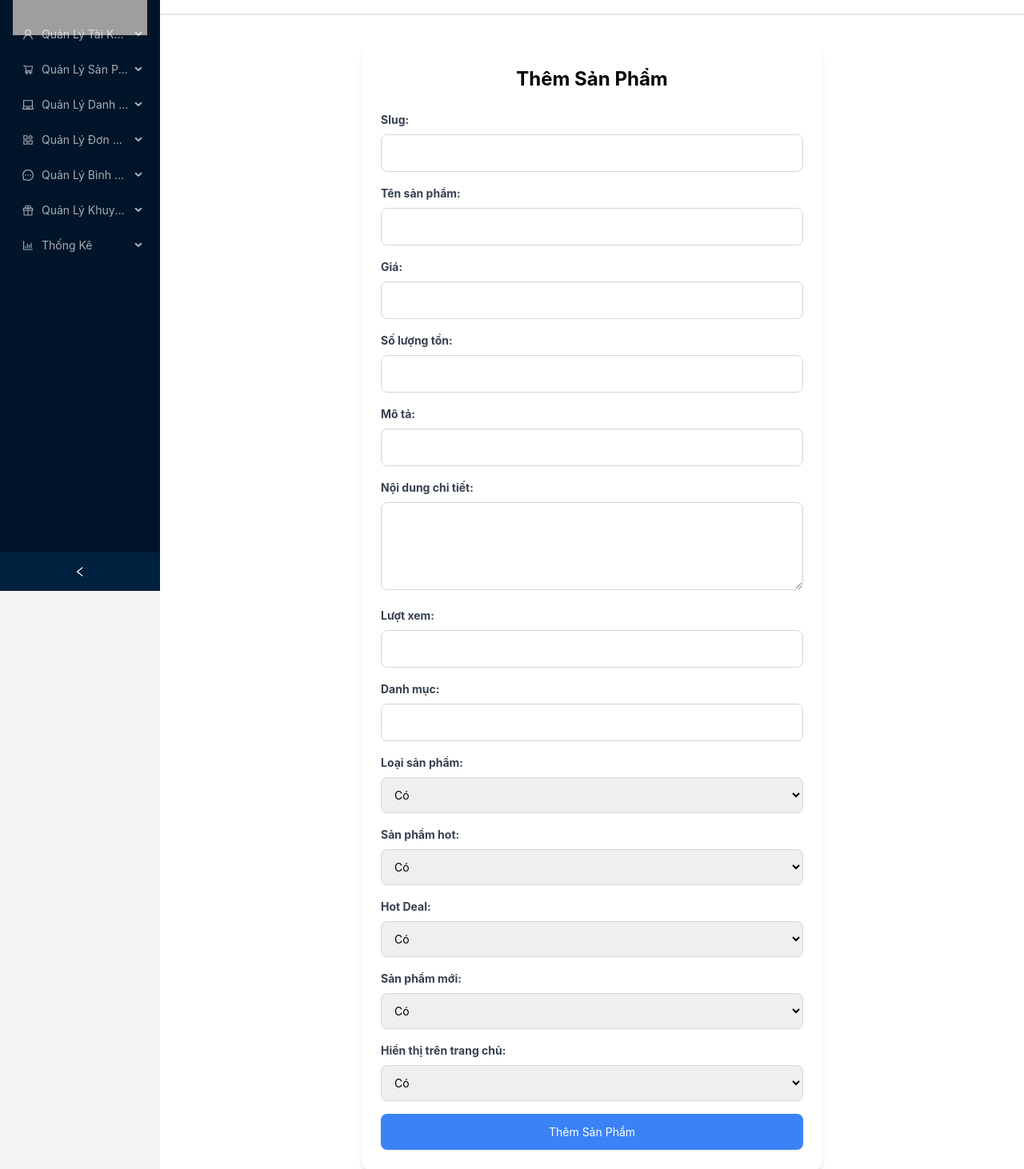
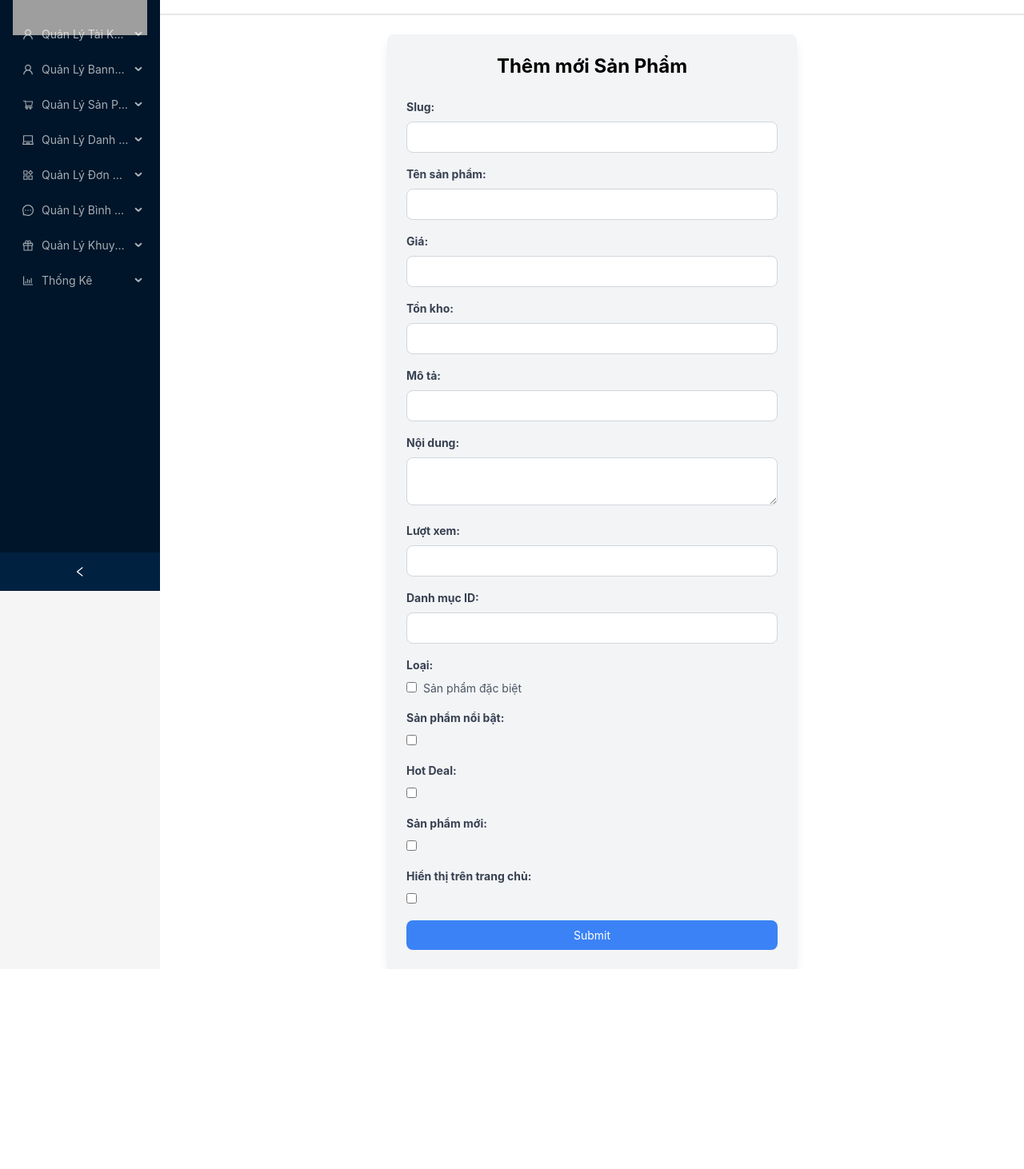
Before and after one commit to maiduong05082004/datn, a React (Vite) app in the folder fontend/beestyle/: page /admin/addProducts in a window 1280 px wide. Shown: the part 61-1523 px from the top of the page at 80% size. After the commit the page ends 1273 px from the top, so only its background shows below. Built offline with nearby package versions, Linux system fonts and the light colour scheme; grey boxes are pictures that could not be loaded.

Commit message:
Update form

```diff
--- a/fontend/beestyle/src/pages/(dashboard)/dashboard/categories/add.tsx
+++ b/fontend/beestyle/src/pages/(dashboard)/dashboard/categories/add.tsx
@@ -6,7 +6,7 @@ const AddCategories = (props: Props) => {
         <form action="/submit" method="POST" className="max-w-lg mx-auto p-6 bg-gray-100 rounded-lg shadow-lg">
             <h2 className="text-2xl font-bold mb-6 text-center">Thêm mới danh mục</h2>
             <div className="mb-4">
-                <label htmlFor="name" className="block text-gray-700 font-bold mb-2">Tên sản phẩm</label>
+                <label htmlFor="name" className="block text-gray-700 font-bold mb-2">Tên danh mục</label>
                 <input type="text" name="name" id="name" className="w-full p-2 border border-gray-300 rounded-lg focus:outline-none focus:ring-2 focus:ring-blue-500" maxLength={255} required />
             </div>
             <div className="mb-4">
@@ -18,7 +18,7 @@ const AddCategories = (props: Props) => {
                 <input type="number" name="status" id="status" className="w-full p-2 border border-gray-300 rounded-lg focus:outline-none focus:ring-2 focus:ring-blue-500" required />
             </div>
             <button type="submit" className="w-full bg-blue-500 text-white py-2 rounded-lg hover:bg-blue-600 transition duration-300">
-                Thêm sản phẩm
+                Submit
             </button>
         </form>
 
--- a/fontend/beestyle/src/pages/(dashboard)/dashboard/categories/update.tsx
+++ b/fontend/beestyle/src/pages/(dashboard)/dashboard/categories/update.tsx
@@ -6,7 +6,7 @@ const UpdateCategories = (props: Props) => {
         <form action="/submit" method="PUT" className="max-w-lg mx-auto p-6 bg-gray-100 rounded-lg shadow-lg">
             <h2 className="text-2xl font-bold mb-6 text-center">Update danh mục</h2>
             <div className="mb-4">
-                <label htmlFor="name" className="block text-gray-700 font-bold mb-2">Tên sản phẩm</label>
+                <label htmlFor="name" className="block text-gray-700 font-bold mb-2">Tên danh mục</label>
                 <input type="text" name="name" id="name" className="w-full p-2 border border-gray-300 rounded-lg focus:outline-none focus:ring-2 focus:ring-blue-500" maxLength={255} required />
             </div>
             <div className="mb-4">
@@ -18,7 +18,7 @@ const UpdateCategories = (props: Props) => {
                 <input type="number" name="status" id="status" className="w-full p-2 border border-gray-300 rounded-lg focus:outline-none focus:ring-2 focus:ring-blue-500" required />
             </div>
             <button type="submit" className="w-full bg-blue-500 text-white py-2 rounded-lg hover:bg-blue-600 transition duration-300">
-                Cập nhật sản phẩm
+            Submit
             </button>
         </form>
     )
--- a/fontend/beestyle/src/pages/(dashboard)/dashboard/products/add.tsx
+++ b/fontend/beestyle/src/pages/(dashboard)/dashboard/products/add.tsx
@@ -4,97 +4,85 @@ type Props = {}
 
 const Addproduct = (props: Props) => {
     return (
-        <div className="max-w-xl mx-auto mt-10 p-6 bg-white shadow-md rounded-lg">
-            <h2 className="text-2xl font-bold mb-6 text-center">Thêm Sản Phẩm</h2>
-            <form action="/submit-product" method="POST">
-                {/* Slug */}
+        <form action="/submit" method="POST" className="max-w-lg mx-auto p-6 bg-gray-100 rounded-lg shadow-lg mt-6">
+        <h2 className="text-2xl font-bold mb-6 text-center">Thêm mới Sản Phẩm</h2>
+
         <div className="mb-4">
             <label htmlFor="slug" className="block text-gray-700 font-bold mb-2">Slug:</label>
-                    <input type="text" name="slug" id="slug" className="w-full p-3 border border-gray-300 rounded-lg focus:outline-none focus:ring-2 focus:ring-blue-500" maxLength={255} required />
+            <input type="text" name="slug" id="slug" className="w-full p-2 border border-gray-300 rounded-lg focus:outline-none focus:ring-2 focus:ring-blue-500" maxLength={255} required />
         </div>
-                {/* Tên sản phẩm */}
+
         <div className="mb-4">
             <label htmlFor="name_product" className="block text-gray-700 font-bold mb-2">Tên sản phẩm:</label>
-                    <input type="text" name="name_product" id="name_product" className="w-full p-3 border border-gray-300 rounded-lg focus:outline-none focus:ring-2 focus:ring-blue-500" maxLength={255} required />
+            <input type="text" name="name_product" id="name_product" className="w-full p-2 border border-gray-300 rounded-lg focus:outline-none focus:ring-2 focus:ring-blue-500" maxLength={255} required />
         </div>
-                {/* Giá */}
+
         <div className="mb-4">
             <label htmlFor="price" className="block text-gray-700 font-bold mb-2">Giá:</label>
-                    <input type="number" step="0.01" name="price" id="price" className="w-full p-3 border border-gray-300 rounded-lg focus:outline-none focus:ring-2 focus:ring-blue-500" required />
+            <input type="number" name="price" id="price" className="w-full p-2 border border-gray-300 rounded-lg focus:outline-none focus:ring-2 focus:ring-blue-500" step="0.01" required />
         </div>
-                {/* Số lượng tồn kho */}
+
         <div className="mb-4">
-                    <label htmlFor="stock" className="block text-gray-700 font-bold mb-2">Số lượng tồn:</label>
-                    <input type="number" name="stock" id="stock" className="w-full p-3 border border-gray-300 rounded-lg focus:outline-none focus:ring-2 focus:ring-blue-500" required />
+            <label htmlFor="stock" className="block text-gray-700 font-bold mb-2">Tồn kho:</label>
+            <input type="number" name="stock" id="stock" className="w-full p-2 border border-gray-300 rounded-lg focus:outline-none focus:ring-2 focus:ring-blue-500" required />
         </div>
-                {/* Mô tả */}
+
         <div className="mb-4">
             <label htmlFor="description" className="block text-gray-700 font-bold mb-2">Mô tả:</label>
-                    <input type="text" name="description" id="description" className="w-full p-3 border border-gray-300 rounded-lg focus:outline-none focus:ring-2 focus:ring-blue-500" maxLength={255} required />
+            <input type="text" name="description" id="description" className="w-full p-2 border border-gray-300 rounded-lg focus:outline-none focus:ring-2 focus:ring-blue-500" maxLength={255} required />
         </div>
-                {/* Nội dung chi tiết */}
+
         <div className="mb-4">
-                    <label htmlFor="content" className="block text-gray-700 font-bold mb-2">Nội dung chi tiết:</label>
-                    <textarea name="content" id="content" rows={4} className="w-full p-3 border border-gray-300 rounded-lg focus:outline-none focus:ring-2 focus:ring-blue-500" required defaultValue={""} />
-                </div>
-                {/* Lượt xem */}
-                <div className="mb-4">
-                    <label htmlFor="view" className="block text-gray-700 font-bold mb-2">Lượt xem:</label>
-                    <input type="number" name="view" id="view" className="w-full p-3 border border-gray-300 rounded-lg focus:outline-none focus:ring-2 focus:ring-blue-500" required />
-                </div>
-                {/* Danh mục */}
-                <div className="mb-4">
-                    <label htmlFor="category_id" className="block text-gray-700 font-bold mb-2">Danh mục:</label>
-                    <input type="number" name="category_id" id="category_id" className="w-full p-3 border border-gray-300 rounded-lg focus:outline-none focus:ring-2 focus:ring-blue-500" required />
-                </div>
-                {/* Loại sản phẩm */}
-                <div className="mb-4">
-                    <label htmlFor="is_type" className="block text-gray-700 font-bold mb-2">Loại sản phẩm:</label>
-                    <select name="is_type" id="is_type" className="w-full p-3 border border-gray-300 rounded-lg focus:outline-none focus:ring-2 focus:ring-blue-500" required>
-                        <option value={1}>Có</option>
-                        <option value={0}>Không</option>
-                    </select>
-                </div>
-                {/* Sản phẩm hot */}
-                <div className="mb-4">
-                    <label htmlFor="is_hot" className="block text-gray-700 font-bold mb-2">Sản phẩm hot:</label>
-                    <select name="is_hot" id="is_hot" className="w-full p-3 border border-gray-300 rounded-lg focus:outline-none focus:ring-2 focus:ring-blue-500" required>
-                        <option value={1}>Có</option>
-                        <option value={0}>Không</option>
-                    </select>
-                </div>
-                {/* Hot Deal */}
-                <div className="mb-4">
-                    <label htmlFor="is_hot_deal" className="block text-gray-700 font-bold mb-2">Hot Deal:</label>
-                    <select name="is_hot_deal" id="is_hot_deal" className="w-full p-3 border border-gray-300 rounded-lg focus:outline-none focus:ring-2 focus:ring-blue-500" required>
-                        <option value={1}>Có</option>
-                        <option value={0}>Không</option>
-                    </select>
-                </div>
-                {/* Sản phẩm mới */}
-                <div className="mb-4">
-                    <label htmlFor="is_new" className="block text-gray-700 font-bold mb-2">Sản phẩm mới:</label>
-                    <select name="is_new" id="is_new" className="w-full p-3 border border-gray-300 rounded-lg focus:outline-none focus:ring-2 focus:ring-blue-500" required>
-                        <option value={1}>Có</option>
-                        <option value={0}>Không</option>
-                    </select>
-                </div>
-                {/* Hiển thị trên trang chủ */}
-                <div className="mb-4">
-                    <label htmlFor="is_show_home" className="block text-gray-700 font-bold mb-2">Hiển thị trên trang chủ:</label>
-                    <select name="is_show_home" id="is_show_home" className="w-full p-3 border border-gray-300 rounded-lg focus:outline-none focus:ring-2 focus:ring-blue-500" required>
-                        <option value={1}>Có</option>
-                        <option value={0}>Không</option>
-                    </select>
-                </div>
-                {/* Nút gửi */}
-                <button type="submit" className="w-full bg-blue-500 text-white py-3 rounded-lg hover:bg-blue-600 transition duration-300">
-                    Thêm Sản Phẩm
-                </button>
-            </form>
+    <label htmlFor="content" className="block text-gray-700 font-bold mb-2">Nội dung:</label>
+    <textarea
+        name="content"
+        id="content"
+        className="w-full p-2 border border-gray-300 rounded-lg focus:outline-none focus:ring-2 focus:ring-blue-500"
+        required
+    ></textarea>
 </div>
 
 
+        <div className="mb-4">
+            <label htmlFor="view" className="block text-gray-700 font-bold mb-2">Lượt xem:</label>
+            <input type="number" name="view" id="view" className="w-full p-2 border border-gray-300 rounded-lg focus:outline-none focus:ring-2 focus:ring-blue-500" min="0" required />
+        </div>
+
+        <div className="mb-4">
+            <label htmlFor="category_id" className="block text-gray-700 font-bold mb-2">Danh mục ID:</label>
+            <input type="number" name="category_id" id="category_id" className="w-full p-2 border border-gray-300 rounded-lg focus:outline-none focus:ring-2 focus:ring-blue-500" min="0" required />
+        </div>
+
+        <div className="mb-4">
+            <label htmlFor="is_type" className="block text-gray-700 font-bold mb-2">Loại:</label>
+            <input type="checkbox" name="is_type" id="is_type" className="mr-2 leading-tight" />
+            <span className="text-sm text-gray-600">Sản phẩm đặc biệt</span>
+        </div>
+
+        <div className="mb-4">
+            <label htmlFor="is_hot" className="block text-gray-700 font-bold mb-2">Sản phẩm nổi bật:</label>
+            <input type="checkbox" name="is_hot" id="is_hot" className="mr-2 leading-tight" />
+        </div>
+
+        <div className="mb-4">
+            <label htmlFor="is_hot_deal" className="block text-gray-700 font-bold mb-2">Hot Deal:</label>
+            <input type="checkbox" name="is_hot_deal" id="is_hot_deal" className="mr-2 leading-tight" />
+        </div>
+
+        <div className="mb-4">
+            <label htmlFor="is_new" className="block text-gray-700 font-bold mb-2">Sản phẩm mới:</label>
+            <input type="checkbox" name="is_new" id="is_new" className="mr-2 leading-tight" />
+        </div>
+
+        <div className="mb-4">
+            <label htmlFor="is_show_home" className="block text-gray-700 font-bold mb-2">Hiển thị trên trang chủ:</label>
+            <input type="checkbox" name="is_show_home" id="is_show_home" className="mr-2 leading-tight" />
+        </div>
+
+        <button type="submit" className="w-full bg-blue-500 text-white py-2 rounded-lg hover:bg-blue-600 transition duration-300">
+            Submit
+        </button>
+    </form>
     )
 }
 
--- a/fontend/beestyle/src/pages/(dashboard)/dashboard/products/update.tsx
+++ b/fontend/beestyle/src/pages/(dashboard)/dashboard/products/update.tsx
@@ -2,95 +2,83 @@ import React from 'react'
 
 const UpdateProduct = () => {
   return (
-    <div className="max-w-xl mx-auto mt-10 p-6 bg-white shadow-md rounded-lg">
-    <h2 className="text-2xl font-bold mb-6 text-center">Cập nhật Sản Phẩm</h2>
-    <form action="/submit-product" method="PUT">
-        {/* Slug */}
+    <form action="/submit" method="PUT" className="max-w-lg mx-auto p-6 bg-gray-100 rounded-lg shadow-lg mt-6">
+    <h2 className="text-2xl font-bold mb-6 text-center">Update Sản Phẩm</h2>
+
     <div className="mb-4">
         <label htmlFor="slug" className="block text-gray-700 font-bold mb-2">Slug:</label>
-            <input type="text" name="slug" id="slug" className="w-full p-3 border border-gray-300 rounded-lg focus:outline-none focus:ring-2 focus:ring-blue-500" maxLength={255} required />
+        <input type="text" name="slug" id="slug" className="w-full p-2 border border-gray-300 rounded-lg focus:outline-none focus:ring-2 focus:ring-blue-500" maxLength={255} required />
     </div>
-        {/* Tên sản phẩm */}
+
     <div className="mb-4">
         <label htmlFor="name_product" className="block text-gray-700 font-bold mb-2">Tên sản phẩm:</label>
-            <input type="text" name="name_product" id="name_product" className="w-full p-3 border border-gray-300 rounded-lg focus:outline-none focus:ring-2 focus:ring-blue-500" maxLength={255} required />
+        <input type="text" name="name_product" id="name_product" className="w-full p-2 border border-gray-300 rounded-lg focus:outline-none focus:ring-2 focus:ring-blue-500" maxLength={255} required />
     </div>
-        {/* Giá */}
+
     <div className="mb-4">
         <label htmlFor="price" className="block text-gray-700 font-bold mb-2">Giá:</label>
-            <input type="number" step="0.01" name="price" id="price" className="w-full p-3 border border-gray-300 rounded-lg focus:outline-none focus:ring-2 focus:ring-blue-500" required />
+        <input type="number" name="price" id="price" className="w-full p-2 border border-gray-300 rounded-lg focus:outline-none focus:ring-2 focus:ring-blue-500" step="0.01" required />
     </div>
-        {/* Số lượng tồn kho */}
+
     <div className="mb-4">
-            <label htmlFor="stock" className="block text-gray-700 font-bold mb-2">Số lượng tồn:</label>
-            <input type="number" name="stock" id="stock" className="w-full p-3 border border-gray-300 rounded-lg focus:outline-none focus:ring-2 focus:ring-blue-500" required />
+        <label htmlFor="stock" className="block text-gray-700 font-bold mb-2">Tồn kho:</label>
+        <input type="number" name="stock" id="stock" className="w-full p-2 border border-gray-300 rounded-lg focus:outline-none focus:ring-2 focus:ring-blue-500" required />
     </div>
-        {/* Mô tả */}
+
     <div className="mb-4">
         <label htmlFor="description" className="block text-gray-700 font-bold mb-2">Mô tả:</label>
-            <input type="text" name="description" id="description" className="w-full p-3 border border-gray-300 rounded-lg focus:outline-none focus:ring-2 focus:ring-blue-500" maxLength={255} required />
+        <input type="text" name="description" id="description" className="w-full p-2 border border-gray-300 rounded-lg focus:outline-none focus:ring-2 focus:ring-blue-500" maxLength={255} required />
     </div>
-        {/* Nội dung chi tiết */}
+
     <div className="mb-4">
-            <label htmlFor="content" className="block text-gray-700 font-bold mb-2">Nội dung chi tiết:</label>
-            <textarea name="content" id="content" rows={4} className="w-full p-3 border border-gray-300 rounded-lg focus:outline-none focus:ring-2 focus:ring-blue-500" required defaultValue={""} />
+<label htmlFor="content" className="block text-gray-700 font-bold mb-2">Nội dung:</label>
+<textarea
+    name="content"
+    id="content"
+    className="w-full p-2 border border-gray-300 rounded-lg focus:outline-none focus:ring-2 focus:ring-blue-500"
+    required
+></textarea>
 </div>
-        {/* Lượt xem */}
     <div className="mb-4">
         <label htmlFor="view" className="block text-gray-700 font-bold mb-2">Lượt xem:</label>
-            <input type="number" name="view" id="view" className="w-full p-3 border border-gray-300 rounded-lg focus:outline-none focus:ring-2 focus:ring-blue-500" required />
+        <input type="number" name="view" id="view" className="w-full p-2 border border-gray-300 rounded-lg focus:outline-none focus:ring-2 focus:ring-blue-500" min="0" required />
     </div>
-        {/* Danh mục */}
+
     <div className="mb-4">
-            <label htmlFor="category_id" className="block text-gray-700 font-bold mb-2">Danh mục:</label>
-            <input type="number" name="category_id" id="category_id" className="w-full p-3 border border-gray-300 rounded-lg focus:outline-none focus:ring-2 focus:ring-blue-500" required />
+        <label htmlFor="category_id" className="block text-gray-700 font-bold mb-2">Danh mục ID:</label>
+        <input type="number" name="category_id" id="category_id" className="w-full p-2 border border-gray-300 rounded-lg focus:outline-none focus:ring-2 focus:ring-blue-500" min="0" required />
     </div>
-        {/* Loại sản phẩm */}
+
     <div className="mb-4">
-            <label htmlFor="is_type" className="block text-gray-700 font-bold mb-2">Loại sản phẩm:</label>
-            <select name="is_type" id="is_type" className="w-full p-3 border border-gray-300 rounded-lg focus:outline-none focus:ring-2 focus:ring-blue-500" required>
-                <option value={1}>Có</option>
-                <option value={0}>Không</option>
-            </select>
+        <label htmlFor="is_type" className="block text-gray-700 font-bold mb-2">Loại:</label>
+        <input type="checkbox" name="is_type" id="is_type" className="mr-2 leading-tight" />
+        <span className="text-sm text-gray-600">Sản phẩm đặc biệt</span>
     </div>
-        {/* Sản phẩm hot */}
+
     <div className="mb-4">
-            <label htmlFor="is_hot" className="block text-gray-700 font-bold mb-2">Sản phẩm hot:</label>
-            <select name="is_hot" id="is_hot" className="w-full p-3 border border-gray-300 rounded-lg focus:outline-none focus:ring-2 focus:ring-blue-500" required>
-                <option value={1}>Có</option>
-                <option value={0}>Không</option>
-            </select>
+        <label htmlFor="is_hot" className="block text-gray-700 font-bold mb-2">Sản phẩm nổi bật:</label>
+        <input type="checkbox" name="is_hot" id="is_hot" className="mr-2 leading-tight" />
     </div>
-        {/* Hot Deal */}
+
     <div className="mb-4">
         <label htmlFor="is_hot_deal" className="block text-gray-700 font-bold mb-2">Hot Deal:</label>
-            <select name="is_hot_deal" id="is_hot_deal" className="w-full p-3 border border-gray-300 rounded-lg focus:outline-none focus:ring-2 focus:ring-blue-500" required>
-                <option value={1}>Có</option>
-                <option value={0}>Không</option>
-            </select>
+        <input type="checkbox" name="is_hot_deal" id="is_hot_deal" className="mr-2 leading-tight" />
     </div>
-        {/* Sản phẩm mới */}
+
     <div className="mb-4">
         <label htmlFor="is_new" className="block text-gray-700 font-bold mb-2">Sản phẩm mới:</label>
-            <select name="is_new" id="is_new" className="w-full p-3 border border-gray-300 rounded-lg focus:outline-none focus:ring-2 focus:ring-blue-500" required>
-                <option value={1}>Có</option>
-                <option value={0}>Không</option>
-            </select>
+        <input type="checkbox" name="is_new" id="is_new" className="mr-2 leading-tight" />
     </div>
-        {/* Hiển thị trên trang chủ */}
+
     <div className="mb-4">
         <label htmlFor="is_show_home" className="block text-gray-700 font-bold mb-2">Hiển thị trên trang chủ:</label>
-            <select name="is_show_home" id="is_show_home" className="w-full p-3 border border-gray-300 rounded-lg focus:outline-none focus:ring-2 focus:ring-blue-500" required>
-                <option value={1}>Có</option>
-                <option value={0}>Không</option>
-            </select>
+        <input type="checkbox" name="is_show_home" id="is_show_home" className="mr-2 leading-tight" />
     </div>
-        {/* Nút gửi */}
-        <button type="submit" className="w-full bg-blue-500 text-white py-3 rounded-lg hover:bg-blue-600 transition duration-300">
-            Thêm Sản Phẩm
+
+    <button type="submit" className="w-full bg-blue-500 text-white py-2 rounded-lg hover:bg-blue-600 transition duration-300">
+        Submit
     </button>
 </form>
-</div>
   )
 }
 
--- a/fontend/beestyle/src/pages/(dashboard)/layout.tsx
+++ b/fontend/beestyle/src/pages/(dashboard)/layout.tsx
@@ -33,6 +33,17 @@ const items1: MenuProps['items'] = [
       { key: 'sub1-2', label: <NavLink to="/admin/addUser">Thêm Tài Khoản</NavLink> },
       { key: 'sub1-3', label: <NavLink to="/admin/updateUser">Sửa Tài Khoản</NavLink> },
       { key: 'sub1-4', label: <NavLink to="/admin/delete-account">Xóa Tài Khoản</NavLink> },
+    ],
+  },
+  {
+    key: '2',
+    icon: <UserOutlined />,
+    label: "Quản Lý Banners",
+    children: [
+      { key: 'sub1-1', label: <NavLink to="/admin/listBanners">Danh sách</NavLink> },
+      { key: 'sub1-2', label: <NavLink to="/admin/addBanners">Thêm mới banners</NavLink> },
+      { key: 'sub1-3', label: <NavLink to="/admin/updateBanners">Sửa banners</NavLink> },
+      { key: 'sub1-4', label: <NavLink to="/admin/delete-account">Xóa banner</NavLink> },
     ],
   },
   {
@@ -81,9 +92,9 @@ const items1: MenuProps['items'] = [
     icon: React.createElement(GiftOutlined),
     label: 'Quản Lý Khuyến Mại',
     children: [
-      { key: 'sub7-1', label: <NavLink to="/admin/listBanners">Danh sách</NavLink> },
-      { key: 'sub7-2', label: <NavLink to="/admin/addBanners">Thêm mới</NavLink> },
-      { key: 'sub7-3', label: <NavLink to="/admin/updateBanners">Cập nhật</NavLink> },
+      { key: 'sub7-1', label: 'Xem khuyến mại' },
+      { key: 'sub7-2', label: 'Thêm khuyến mại' },
+      { key: 'sub7-3', label:  'Sửa khuyến mại'},
       { key: 'sub7-4', label: 'Xóa Khuyến Mại' },
     ],
   },
```
Lines whose indentation alone changed are shown as unchanged.
